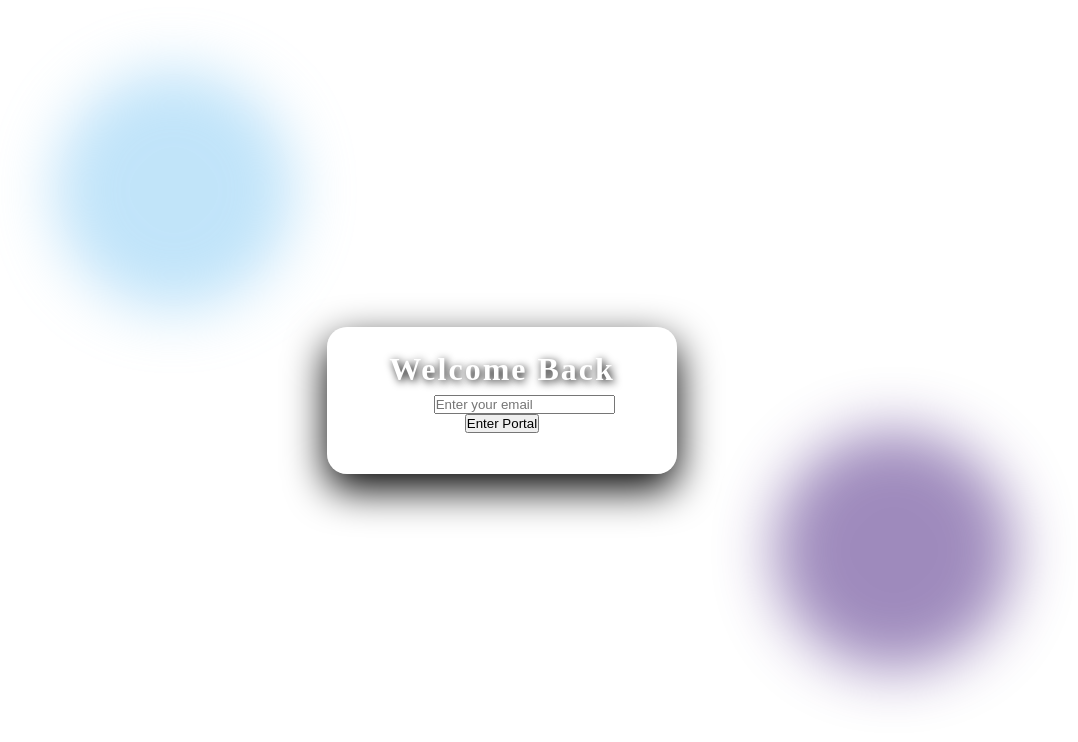
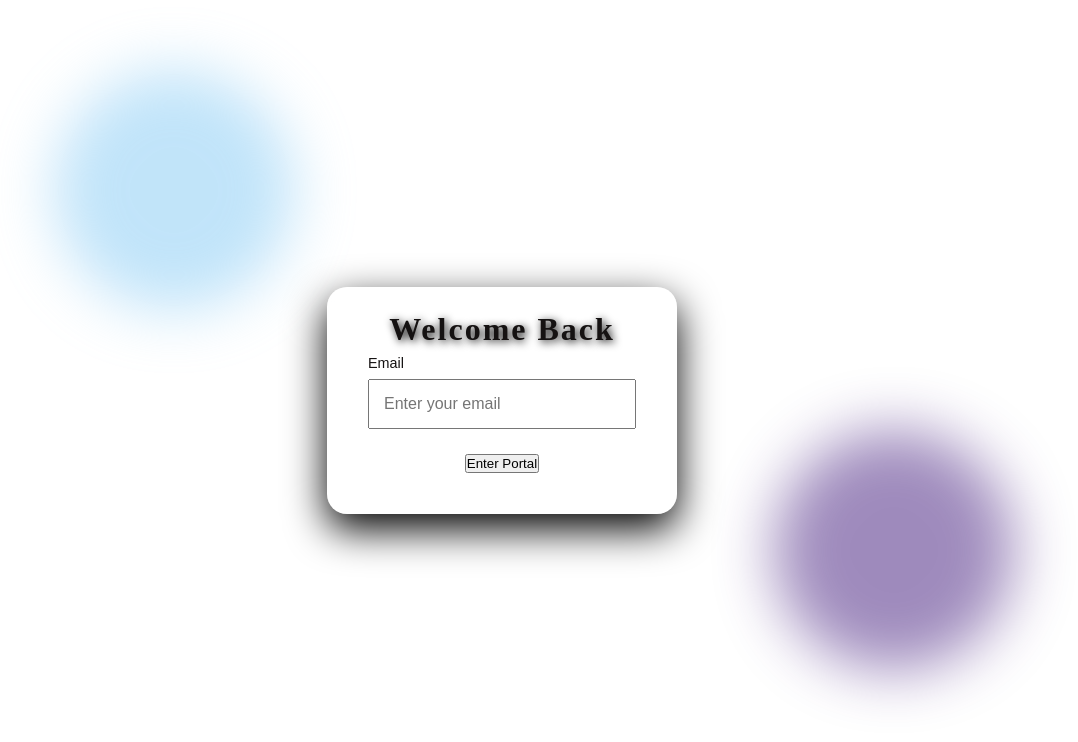
Before and after one commit to RowanHMc/Aurora-Login-Portal, a plain HTML site: page index.html in a window 1280 px wide. Shown: the whole page, without its empty margins (138-1216 px from the left). Drawn offline with Linux system fonts and the light colour scheme.

Commit message:
add style to input fields

```diff
--- a/css/style.css
+++ b/css/style.css
@@ -74,7 +74,7 @@ animation: aurora 10s linear infinite;
     backdrop-filter: blur(15px);
     border: 1px solid rgba(255, 255, 255, 0.2);
     box-shadow: 0 15px 40px rgba(0, 0, 0, 3);
-    color: white;
+    color: rgb(21, 18, 18);
     text-align: center;
 }
 h1{
@@ -84,3 +84,17 @@ h1{
     margin-bottom: 25px;
     text-shadow: 2px 2px 8px rgba(0, 0, 0, 4);
 }
+label{
+    display: block;
+    margin-bottom: 8px;
+    text-align: left;
+    font-size: 0.9rem;
+}
+input{
+    width: 100%;
+    padding: 14px;
+    border: none
+    border-radius: 50px;
+    margin-bottom: 25px;
+    font-size: 1rem;
+}
```
